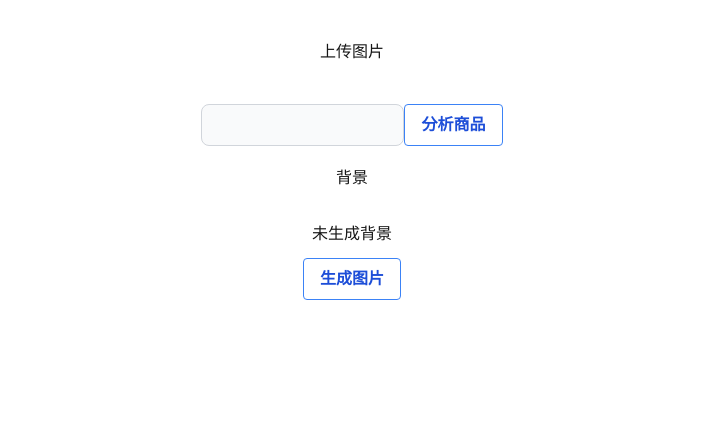
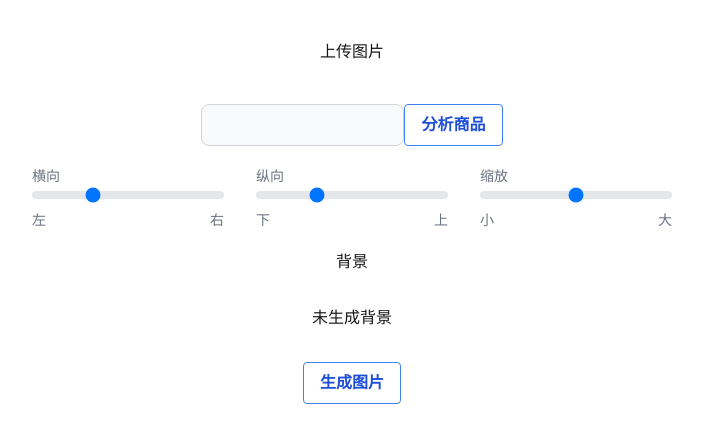
Before and after one commit to LejianLuo/ImageAI, a Next.js app: page / in a window 1280 px wide. Shown: the top 442 px of the page, without its empty margins (288-991 px from the left). Built offline with nearby package versions, Linux system fonts and the light colour scheme.

Commit message:
added sliders to change item position

```diff
--- a/app/page.jsx
+++ b/app/page.jsx
@@ -4,7 +4,7 @@ import ProductInput from "../components/ProductInput";
 import React, {useEffect, useState} from 'react';
 
 export default function Home() {
-  const [output,setOutput]=useState({"text":"","image":""})
+  const [output,setOutput]=useState({"text":"","image":"","position":{"x":30,"y":70,"scale":0.5}})
   return (
    <div>
       <DropImage setOutput={setOutput} output={output}/>
--- a/components/BackgroundButton.jsx
+++ b/components/BackgroundButton.jsx
@@ -2,10 +2,10 @@ import React, {useEffect, useState} from 'react';
 
 
 export default function BackgroundButton({backgrounds,setOutput,output}){
-    const [foreground,setForeground]=useState('a wooden table covers the bottom half of the image, it extends from left to right horizontally. the table is empty.')
+    //const [foreground,setForeground]=useState('a wooden table covers the bottom half of the image, it extends from left to right horizontally. the table is empty.')
     const [background,setBackground]=useState('');
-    const foregroundTypes=[{"ch":'木桌','en':'wooden table'},{"ch":'大理石桌','en':'marble table'},{"ch":'办公桌','en':'office table'},{"ch":'木地板','en':'wooden floor tile'},{"ch":'大理石地板','en':'marble floor tile'}]
-    const [isSelectedFG, setFGSelection]=useState(foreground)
+    //const foregroundTypes=[{"ch":'木桌','en':'wooden table'},{"ch":'大理石桌','en':'marble table'},{"ch":'办公桌','en':'office table'},{"ch":'木地板','en':'wooden floor tile'},{"ch":'大理石地板','en':'marble floor tile'}]
+    //const [isSelectedFG, setFGSelection]=useState(foreground)
     const [isSelectedBG, setBGSelection]=useState(background)
     const selectedStyle='bg-blue-500 hover:bg-blue-700 text-white font-bold py-2 px-4 rounded'
     const unselectedStyle='bg-transparent hover:bg-blue-500 text-blue-700 font-semibold hover:text-white py-2 px-4 border border-blue-500 hover:border-transparent rounded'
@@ -13,16 +13,18 @@ export default function BackgroundButton({backgrounds,setOutput,output}){
     function setOutputBackground(background){
         setBGSelection(background)
         setBackground(background);
-        setOutput({"text":background,"image":output.image});
+
+        setOutput({...output,"text":background});
 
     }
+    /*
     function setOutputForeground(fg){
         setFGSelection(fg);
         let foregroundPrompt=`a ${fg} covers the bottom half of the image, it extends from left to right horizontally. the table is empty. `
         setForeground(foregroundPrompt);
-        //setOutput({"text":foregroundPrompt+""+background,"image":output.image});
+        setOutput({...output,"text":foregroundPrompt});
 
-    }
+    }*/
 
     return(<div>
 
--- a/components/DropImage.jsx
+++ b/components/DropImage.jsx
@@ -64,8 +64,7 @@ export default function DropImage({output,setOutput}){
         reject(error);
       };
     });
-    await res.then(value=>{setOutput({"text":output.text,"image":value});}, err=>console.log(err));
-
+    await res.then(value=>{setOutput({...output,"image":value});}, err=>console.log(err));
   };
 
   const thumbs = files.map(file => (
--- a/components/ImageCard.jsx
+++ b/components/ImageCard.jsx
@@ -28,7 +28,7 @@ export default function ImageCard({output}){
             .catch(error => console.error('Error:', error));
     }
     return(<div>
-        <div className='flex justify-center'>
+        <div className='flex justify-center m-5'>
         <button onClick={fetchImage} className='bg-transparent hover:bg-blue-500 text-blue-700 font-semibold hover:text-white py-2 px-4 border border-blue-500 hover:border-transparent rounded' >生成图片</button>
         </div>
         <div className='flex justify-center flex-wrap'>
--- /dev/null
+++ b/components/PlacementSlider.jsx
@@ -0,0 +1,42 @@
+import React, {useEffect, useState} from 'react';
+
+export default function PlacementSlider({output,setOutput}){
+
+    function setOutputPosition(sliderVal){
+        let out={...output};
+        switch (sliderVal.label) {
+            case "横向":
+              out.position.x=sliderVal.value;
+              setOutput(out);
+              break;
+            case "纵向":
+              out.position.y=100-sliderVal.value;
+              setOutput(out);
+              break;
+            case "缩放":
+              out.position.scale=sliderVal.value/100;
+              setOutput(out);
+              break;
+          }
+    }
+
+    return(
+        <div className='flex flex-wrap justify-center m-5'>
+            <Slider label="横向" min="左" max="右" getSliderValue={setOutputPosition} startingVal={output.position.x}/>
+            <Slider label="纵向" min="下" max="上" getSliderValue={setOutputPosition} startingVal={100-output.position.y}/>
+            <Slider label="缩放" min="小" max="大" getSliderValue={setOutputPosition} startingVal={output.position.scale*100}/>
+        </div>
+    )
+}
+
+function Slider({label, min, max, getSliderValue,startingVal}){
+
+    return(
+    <div className="relative mb-6 m-4">
+        <label htmlFor="labels-range-input" className="text-sm text-gray-500 dark:text-gray-400 absolute start-0 -top-4">{label}</label>
+        <input id="labels-range-input" type="range" defaultValue={startingVal} min="0" max="100" className="w-48 h-2 bg-gray-200 rounded-lg appearance-none cursor-pointer dark:bg-gray-700" onMouseUp={e=>{getSliderValue({'label':label,"value":e.target.value});}}/>
+        <span className="text-sm text-gray-500 dark:text-gray-400 absolute start-0 -bottom-6">{min}</span>
+
+        <span className="text-sm text-gray-500 dark:text-gray-400 absolute end-0 -bottom-6">{max}</span>
+    </div>);
+}
--- a/components/ProductInput.jsx
+++ b/components/ProductInput.jsx
@@ -1,6 +1,7 @@
 import React, {useEffect, useState} from 'react';
 import ImageCard from './ImageCard';
 import BackgroundButton from './BackgroundButton';
+import PlacementSlider from './PlacementSlider';
 
 function parseProductInput(input){
     let titles=[];
@@ -56,6 +57,7 @@ export default function ProductInput({output,setOutput}){
             {product?(<button className='bg-transparent hover:bg-blue-500 text-blue-700 font-semibold hover:text-white py-2 px-4 border border-blue-500 hover:border-transparent rounded' onClick={()=>analyzeImageRequest(product)}>分析商品</button>):(<button className='bg-transparent hover:bg-blue-500 text-blue-700 font-semibold hover:text-white py-2 px-4 border border-blue-500 hover:border-transparent rounded' disabled={true}>分析商品</button>)}
 
         </div>
+        <PlacementSlider setOutput={setOutput} output={output}/>
         <BackgroundButton backgrounds={backgrounds} setOutput={setOutput} output={output}/>
         <ImageCard output={output}/>
     </>);
```
